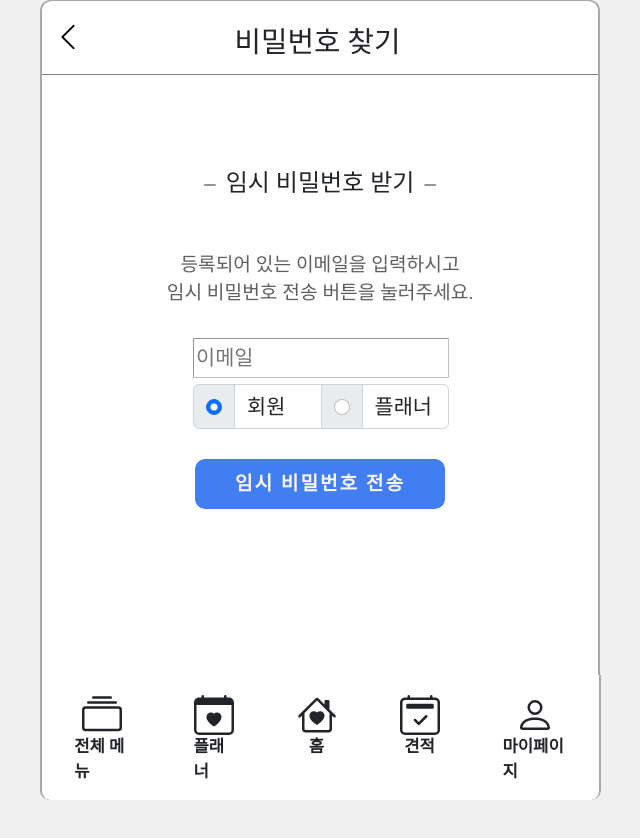
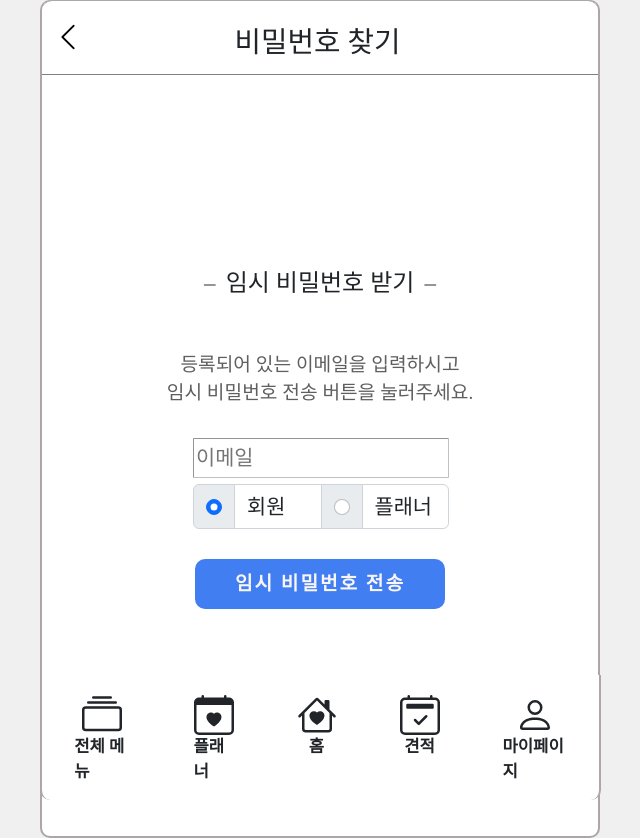
Before and after one commit to weddingYou-Project/frontend, a React (Create React App) app: page /passwordSearch in a window 1280 px wide. Shown: the whole page, without its empty margins (320-960 px from the left). Before the commit the page ends 800 px from the top, so only its background shows below. Built offline with nearby package versions, Linux system fonts and the light colour scheme; a web font is replaced by a local one.

Commit message:
style : 레이아웃 조정

```diff
--- a/src/Pages/PasswordChange.js
+++ b/src/Pages/PasswordChange.js
@@ -103,7 +103,10 @@ function PasswordChange() {
   return (
     <div className="mainlayout">
       <NavigationBar title={"비밀번호 변경하기"} />
-      <div className="container text-center">
+      <div
+        className="container text-center"
+        style={{ marginTop: "100px", height: "700px" }}
+      >
         <div className="row">
           <div className="col"></div>
           <div className="col-6">
--- a/src/Pages/PasswordSearch.js
+++ b/src/Pages/PasswordSearch.js
@@ -64,7 +64,10 @@ function PasswordSearch() {
     <div className="mainlayout">
       <NavigationBar title={"비밀번호 찾기"} />
       <br />
-      <div className="container text-center" style={{ height: "700px" }}>
+      <div
+        className="container text-center"
+        style={{ marginTop: "100px", height: "700px" }}
+      >
         <div className="row">
           <div className="col-2"></div>
           <div className="col-8">
--- a/src/Pages/Signup.js
+++ b/src/Pages/Signup.js
@@ -14,7 +14,7 @@ function Signup() {
       <div className="mainlayout">
         <NavigationBar title={"회원가입"} />
 
-        <div className="Signup-logo"></div>
+        <div className="Signup-logo" style={{ marginTop: "200px" }}></div>
 
         <div className="Signup-button">
           <button
```
